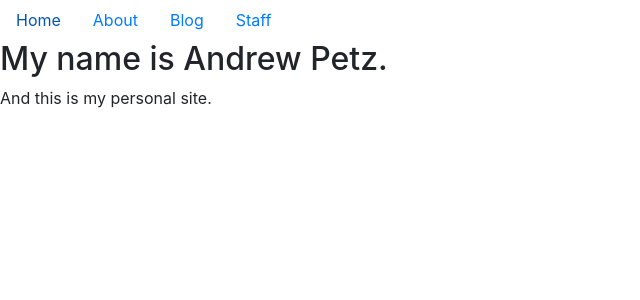
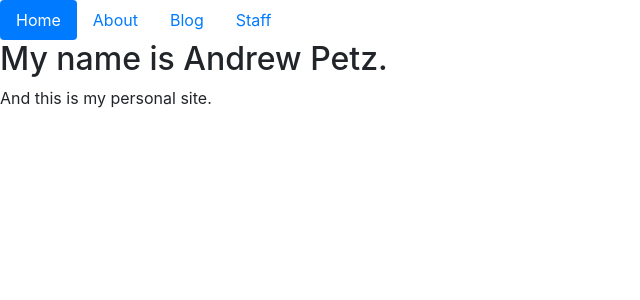
Before and after one commit to AndrewPetz/andrewpetz.github.io, a Jekyll site: the page built from index.html, in a window 1280 px wide. Shown: the top 300 px of the page, without its empty margins (0-640 px from the left). Built offline with Jekyll 4.4.1, drawn with Linux system fonts in a browser that asks for light colours; nearby versions of some CDN libraries.

Commit message:
Update navigation.html

```diff
--- a/_includes/navigation.html
+++ b/_includes/navigation.html
@@ -1,7 +1,10 @@
-<ul class="nav">
-  {% for item in site.data.navigation %}
-  <li class="nav-item">
-    <a href="{{ item.link }}" {% if page.url==item.link %}class="nav-link active" {% else %} class="nav-link" {% endif %}>{{ item.name }}</a>
-  </li>
-  {% endfor %}
-</ul>
+<nav>
+  <ul class="nav nav-pills">
+    {% for item in site.data.navigation %}
+    <li class="nav-item">
+      <a href="{{ item.link }}" {% if page.url==item.link %}class="nav-link active" {% else %} class="nav-link" {%
+        endif %}>{{ item.name }}</a>
+    </li>
+    {% endfor %}
+  </ul>
+</nav>
```
